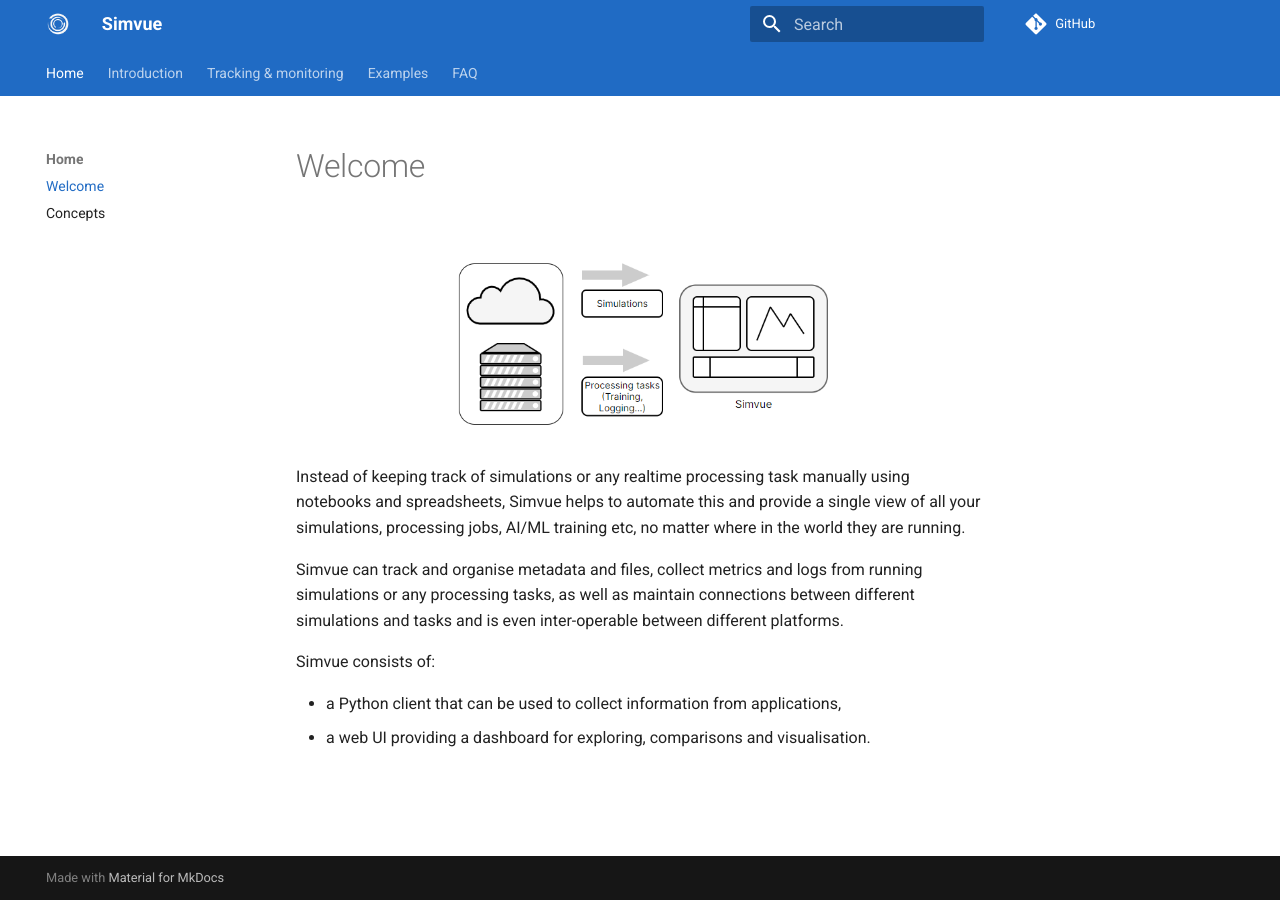
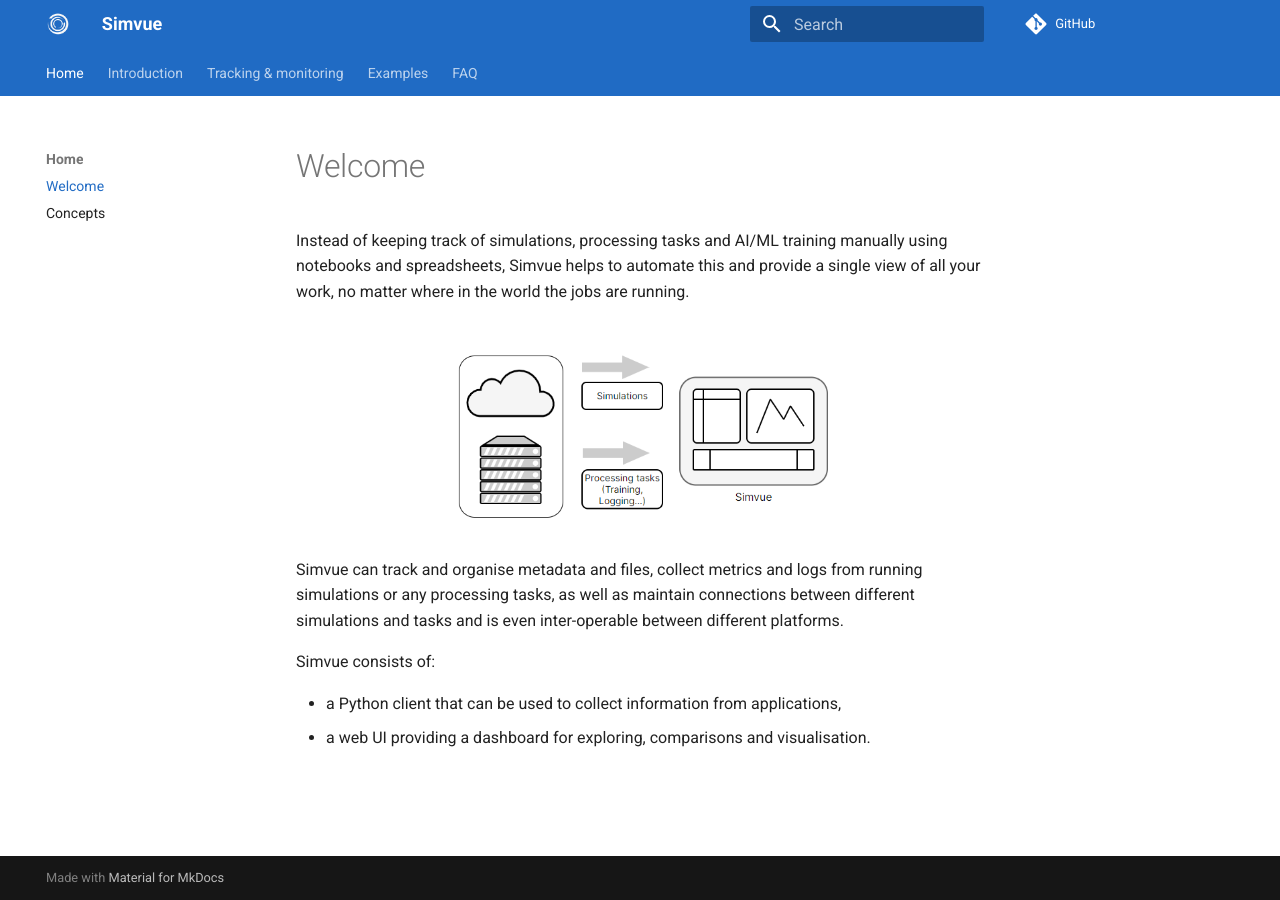
Before and after one commit to simvue-io/docs, an MkDocs documentation site: the page built from docs/index.md, in a window 1280 px wide. Built offline with MkDocs 1.6.1 and Material for MkDocs 9.7.7, drawn with Linux system fonts in a browser that asks for light colours.

Commit message:
Improvements

```diff
--- a/docs/index.md
+++ b/docs/index.md
@@ -1,11 +1,12 @@
 # Welcome
+
+Instead of keeping track of simulations, processing tasks and AI/ML training manually using notebooks and spreadsheets, Simvue helps to automate this
+and provide a single view of all your work, no matter where in the world the jobs are running.
 
 <figure markdown>
   ![Simvue overview](images/Simvue_overview.PNG){ width="400" }
 </figure>
 
-Instead of keeping track of simulations or any realtime processing task manually using notebooks and spreadsheets, Simvue helps to automate this
-and provide a single view of all your simulations, processing jobs, AI/ML training etc, no matter where in the world they are running.
 
 Simvue can track and organise metadata and files, collect metrics and logs from running
 simulations or any processing tasks, as well as maintain connections between different simulations and tasks and is even inter-operable between different platforms.
```
